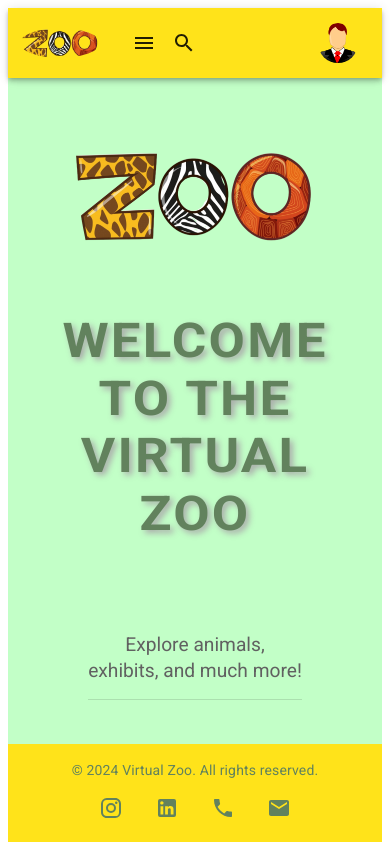
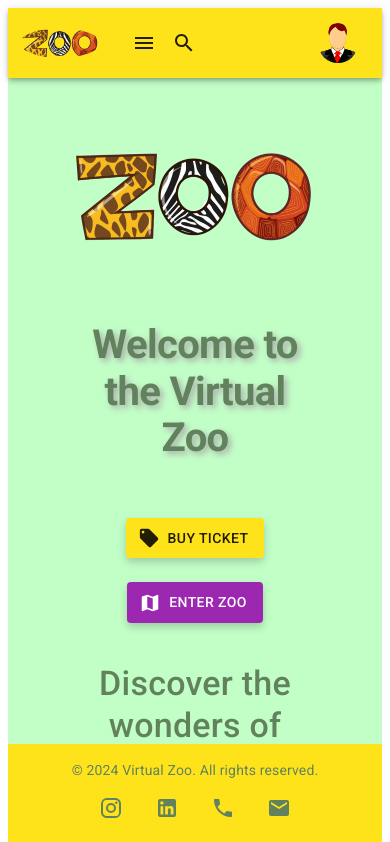
Before and after one commit to Nadav2503/FinalProjectFullStackFront, a React (Vite) app: page / in a window 390 px wide. Shown: the top 842 px of the page. Built offline with nearby package versions, Linux system fonts and the light colour scheme.

Commit message:
improve the design of the responsive homePage + add comments to HomePage.jsx

```diff
--- a/src/pages/HomePage.jsx
+++ b/src/pages/HomePage.jsx
@@ -1,103 +1,79 @@
-import React, { useState, useEffect } from 'react';
+import React from 'react';
 import { Box, Container, Typography, Stack } from '@mui/material';
 import { LocalOffer, Map } from '@mui/icons-material';
 import { useTheme } from '@mui/material/styles';
 import Logo from '/images/zooLogo.png';
-import PageHeader from '../general/PageHeader';
 import CustomButton from '../general/CustomButton';
-import Loader from '../general/Loader';
-import Error from '../general/Error';
 
 export default function Home() {
-    // const [loading, setLoading] = useState(true);
-    // const [error, setError] = useState(null);
-    const theme = useTheme(); // Access the theme for consistent styling
-
-    // // Simulate data fetching
-    // useEffect(() => {
-    //     const timer = setTimeout(() => {
-    //         setLoading(false);
-    //         // Uncomment the next line to simulate an error
-    //         // setError('Failed to load data');
-    //     }, 2000);
-
-    //     return () => clearTimeout(timer);
-    // }, []);
-
-    // // Conditional rendering for loading and error states
-    // if (loading) return <Loader />;
-    // if (error) return <Error errorMessage={error} />;
+    // Access the theme to apply consistent styling based on light or dark mode
+    const theme = useTheme();
 
     return (
         <Box
             sx={{
-                background: theme.palette.mode === 'dark' ? '#1F4529' : '#C2FFC7',
-                minHeight: '100vh',
-                display: 'flex',
-                flexDirection: 'column',
-                alignItems: 'center',
-                padding: 4,
+                background: theme.palette.mode === 'dark' ? '#1F4529' : '#C2FFC7', // Set background color based on the theme mode
+                minHeight: '100vh', // Ensure the box takes up the full height of the screen
+                display: 'flex', // Use flexbox layout for centering the content
+                flexDirection: 'column', // Stack elements vertically
+                alignItems: 'center', // Center elements horizontally
+                padding: 4, // Add padding to the box
             }}
         >
             {/* Logo Section */}
             <Box sx={{ textAlign: 'center', marginBottom: 5 }}>
                 <img
-                    src={Logo}
-                    alt="Virtual Zoo Logo"
+                    src={Logo} // Image source for the logo
+                    alt="Virtual Zoo Logo" // Alt text for the image
                     style={{
-                        width: '250px',
-                        marginBottom: '30px',
+                        width: '250px', // Set the logo width
+                        marginBottom: '30px', // Add space below the logo
                     }}
                 />
             </Box>
 
-            {/* Page Title with Arch Effect */}
+            {/* Title Section */}
             <Typography
-                variant="h2"
+                variant="h1" // Use h1 for the title
                 sx={{
-                    color: theme.palette.text.primary,
-                    fontWeight: 'bold',
-                    fontSize: '3rem',
-                    textAlign: 'center',
-                    textTransform: 'uppercase',
-                    marginBottom: 3,
-                    transform: 'scaleX(1.1) translateY(-10px)',
-                    textShadow: `3px 3px 6px ${theme.palette.mode === 'dark' ? '#000' : '#aaa'}`,
-                    letterSpacing: 2,
+                    color: theme.palette.text.primary, // Set title color based on the theme
+                    fontWeight: 'bold', // Make the title bold
+                    fontSize: { xs: '2.5rem', sm: '3rem' }, // Set font size for responsiveness
+                    textAlign: 'center', // Center the title horizontally
+                    marginBottom: 3, // Add space below the title
+                    textShadow: `3px 3px 6px ${theme.palette.mode === 'dark' ? '#000' : '#aaa'}`, // Add text shadow for better visibility in different modes
                 }}
             >
                 Welcome to the Virtual Zoo
             </Typography>
 
-            <PageHeader
-                title=""
-                subtitle="Explore animals, exhibits, and much more!"
-            />
-
-            {/* Buttons for Actions */}
+            {/* Action Buttons Section */}
             <Stack
-                direction="row"
-                spacing={3}
+                direction={{ xs: 'column', sm: 'row' }} // Stack buttons vertically on small screens and horizontally on larger ones
+                spacing={3} // Set spacing between buttons
                 sx={{
-                    justifyContent: 'center',
-                    alignItems: 'center',
-                    flexWrap: 'wrap',
-                    marginTop: 4,
+                    justifyContent: 'center', // Center buttons horizontally
+                    alignItems: 'center', // Center buttons vertically
+                    flexWrap: 'wrap', // Allow buttons to wrap on smaller screens
+                    marginTop: 4, // Add space above the buttons
                 }}
             >
+                {/* Button for buying tickets */}
                 <CustomButton
-                    color="primary"
-                    size="large"
-                    onClick={() => console.log('Buying Ticket')}
-                    startIcon={<LocalOffer />}
+                    color="primary" // Primary button color
+                    size="large" // Set the button size to large
+                    startIcon={<LocalOffer />} // Add an icon to the button
+                    sx={{ width: '200px' }} // Fixed width for the button to maintain alignment
                 >
                     Buy Ticket
                 </CustomButton>
+
+                {/* Button for entering the zoo */}
                 <CustomButton
-                    color="secondary"
-                    size="large"
-                    onClick={() => console.log('Entering Zoo')}
-                    startIcon={<Map />}
+                    color="secondary" // Secondary button color
+                    size="large" // Set the button size to large
+                    startIcon={<Map />} // Add an icon to the button
+                    sx={{ width: '200px' }} // Fixed width for the button to maintain alignment
                 >
                     Enter Zoo
                 </CustomButton>
@@ -106,20 +82,20 @@ export default function Home() {
             {/* Description Section */}
             <Container maxWidth="md" sx={{ textAlign: 'center', marginTop: 5 }}>
                 <Typography
-                    variant="h4"
+                    variant="h4" // Use h4 for the subtitle
                     sx={{
-                        color: theme.palette.text.primary,
-                        fontWeight: 500,
-                        marginBottom: 3,
+                        color: theme.palette.text.primary, // Set text color based on theme
+                        fontWeight: 500, // Use semi-bold for the subtitle
+                        marginBottom: 3, // Add space below the subtitle
                     }}
                 >
                     Discover the wonders of the animal kingdom from your home!
                 </Typography>
                 <Typography
-                    variant="body1"
+                    variant="body1" // Use body1 for the description
                     sx={{
-                        color: theme.palette.text.secondary,
-                        lineHeight: 1.6,
+                        color: theme.palette.text.secondary, // Set text color based on theme
+                        lineHeight: 1.6, // Increase line height for better readability
                     }}
                 >
                     Experience the zoo like never before with interactive exhibits, animal facts,
```
